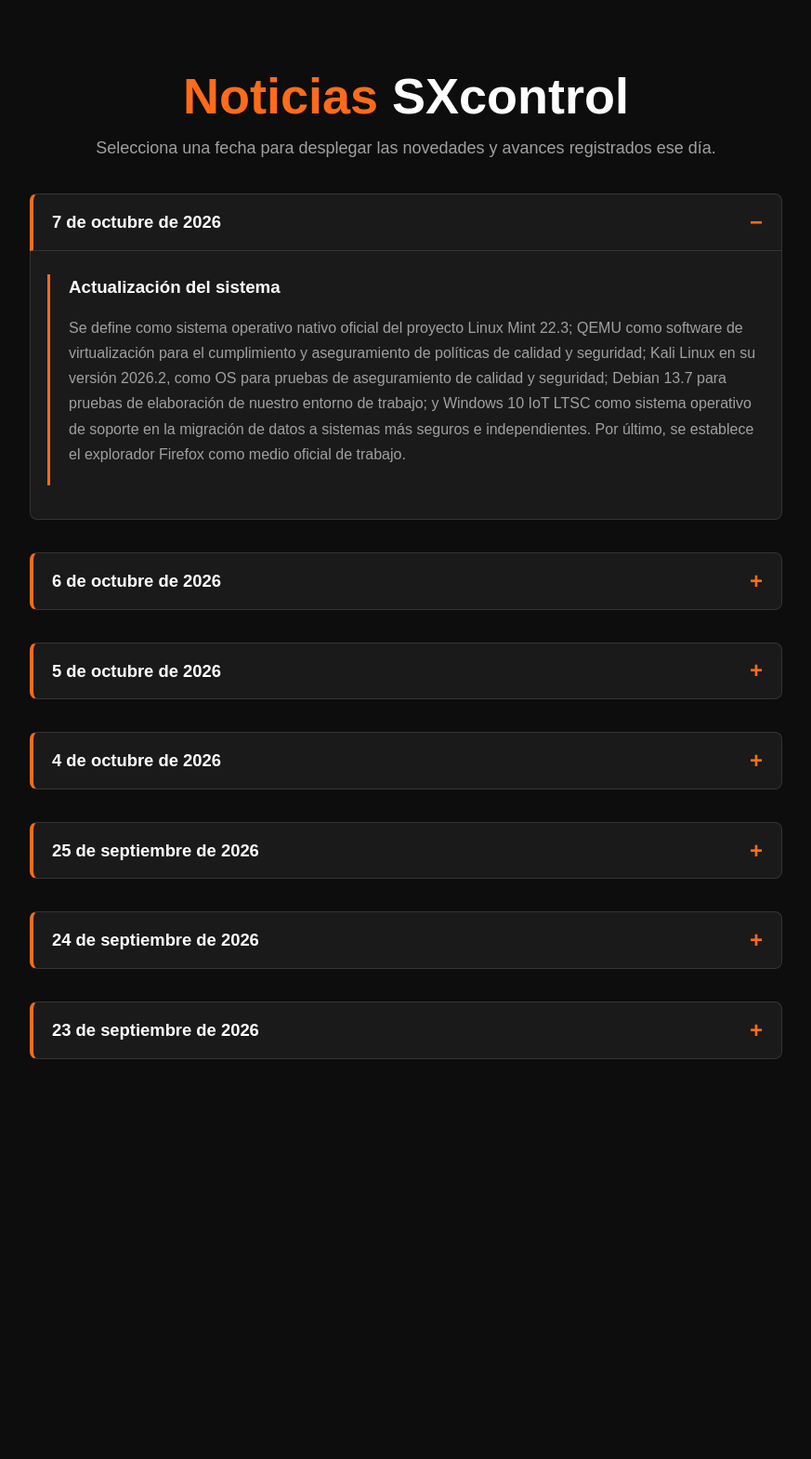
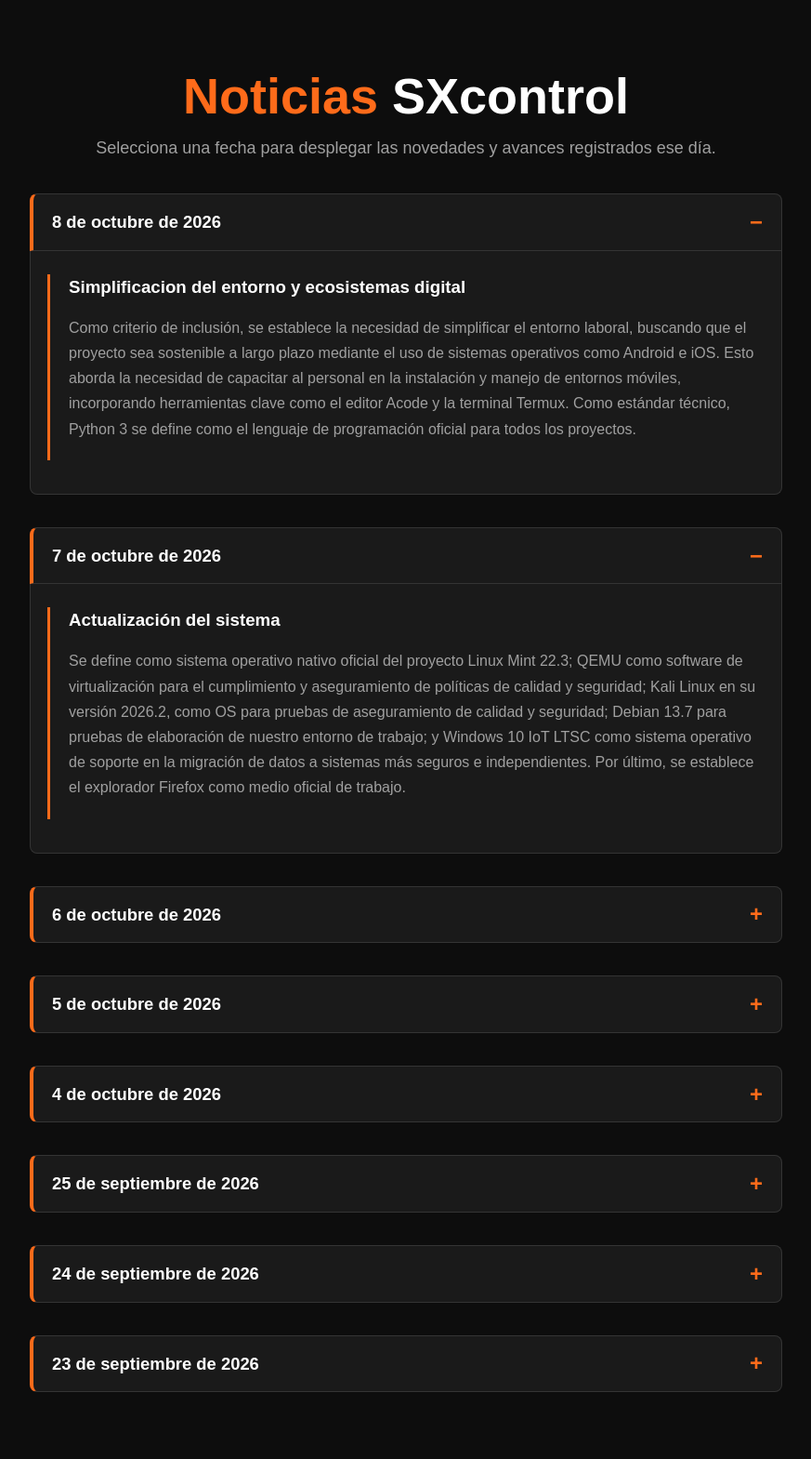
Before and after one commit to solosoyjuan03/Sxcontrol, a Flask app: page /blog in a window 1280 px wide. Shown: the part 74-1643 px from the top of the page at 93% size, without its empty margins (203-1076 px from the left). Before the commit the page ends 1213 px from the top, so only its background shows below. Run offline with Flask 3, Linux system fonts and the light colour scheme.

Commit message:
Update blog.html

```diff
--- a/templates/Blog/blog.html
+++ b/templates/Blog/blog.html
@@ -26,6 +26,21 @@
         <!-- Cada cronología agrupa noticias y verificaciones por fecha. -->
         <h1><span>Noticias</span> SXcontrol</h1>
         <p>Selecciona una fecha para desplegar las novedades y avances registrados ese día.</p>
+
+        {% macro novedades_8_octubre() %}
+        <section class="noticias-timeline" aria-label="Avances del 8 de octubre">
+            <details class="noticias-fecha" open>
+                <summary><time datetime="2026-10-08">8 de octubre de 2026</time></summary>
+                <div class="noticias-fecha-contenido">
+                    <article class="noticia-avance">
+                        <h3>Simplificacion del entorno y ecosistemas digital</h3>
+                        <p>Como criterio de inclusión, se establece la necesidad de simplificar el entorno laboral, buscando que el proyecto sea sostenible a largo plazo mediante el uso de sistemas operativos como Android e iOS. Esto aborda la necesidad de capacitar al personal en la instalación y manejo de entornos móviles, incorporando herramientas clave como el editor Acode y la terminal Termux. Como estándar técnico, Python 3 se define como el lenguaje de programación oficial para todos los proyectos.</p>
+                    </article>
+                </div>
+            </details>
+        </section>
+        {% endmacro %}
+
 
         {% macro novedades_7_octubre() %}
         <section class="noticias-timeline" aria-label="Avances del 7 de octubre">
@@ -247,6 +262,7 @@
         </section>
         {% endmacro %}
 
+        {{ novedades_8_octubre() }}
         {{ novedades_7_octubre() }}
         {{ novedades_6_octubre() }}
         {{ novedades_5_octubre() }}
```
